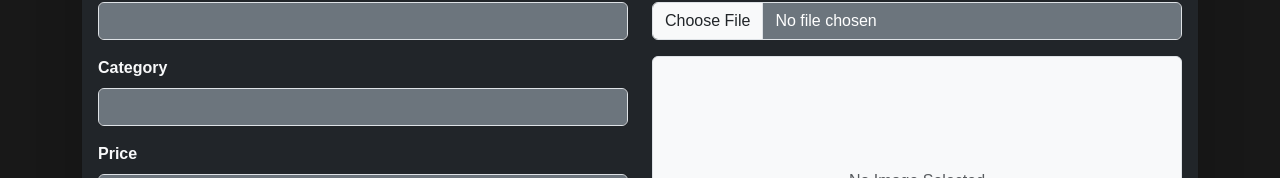
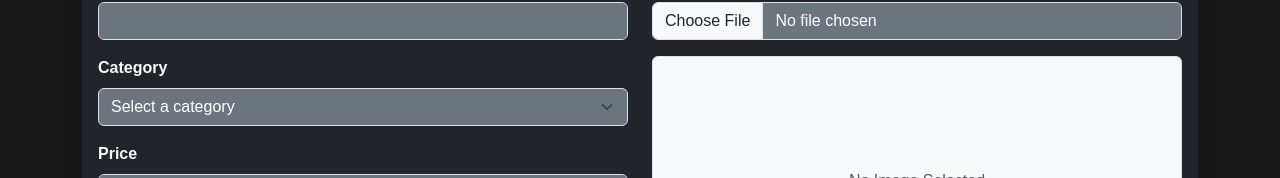
Before and after one commit to MahmoudEissaM/E-Commerce-React, a React (Vite) app: page /products/new in a window 1280 px wide. Shown: the part 233-411 px from the top of the page. Built offline with nearby package versions, Linux system fonts and the light colour scheme.

Commit message:
Convert category field to dropdown list in ProductForm

```diff
--- a/src/pages/ProductForm.jsx
+++ b/src/pages/ProductForm.jsx
@@ -1,6 +1,7 @@
 import React, { useState, useEffect } from "react";
 import { useNavigate, useParams } from "react-router-dom";
 import axios from "axios";
+import { productsApi } from "../api/apiService";
 
 export function ProductForm() {
     const navigate = useNavigate();
@@ -17,7 +18,7 @@ export function ProductForm() {
 
     useEffect(() => {
         if (id) {
-            axios.get(`http://localhost:3005/products/${id}`)
+            productsApi.getById(id)
                 .then((response) => {
                     setProduct(response.data);
                     setPreview(response.data.image);
@@ -43,9 +44,9 @@ export function ProductForm() {
         e.preventDefault();
         try {
             if (id) {
-                await axios.put(`http://localhost:3005/products/${id}`, product);
+                await productsApi.update(id, product);
             } else {
-                await axios.post("http://localhost:3005/products", product);
+                await productsApi.create(product);
             }
             navigate("/products");
         } catch (error) {
@@ -76,7 +77,19 @@ export function ProductForm() {
 
                                 <div className="mb-3">
                                     <label className="form-label fw-bold">Category</label>
-                                    <input type="text" className="form-control bg-secondary text-white" name="category" value={product.category} onChange={handleChange} required />
+                                    <select
+                                        className="form-select bg-secondary text-white"
+                                        name="category"
+                                        value={product.category}
+                                        onChange={handleChange}
+                                        required
+                                    >
+                                        <option value="">Select a category</option>
+                                        <option value="burger">Burger</option>
+                                        <option value="pizza">Pizza</option>
+                                        <option value="pasta">Pasta</option>
+                                        <option value="fries">Fries</option>
+                                    </select>
                                 </div>
 
                                 <div className="mb-3">
```
